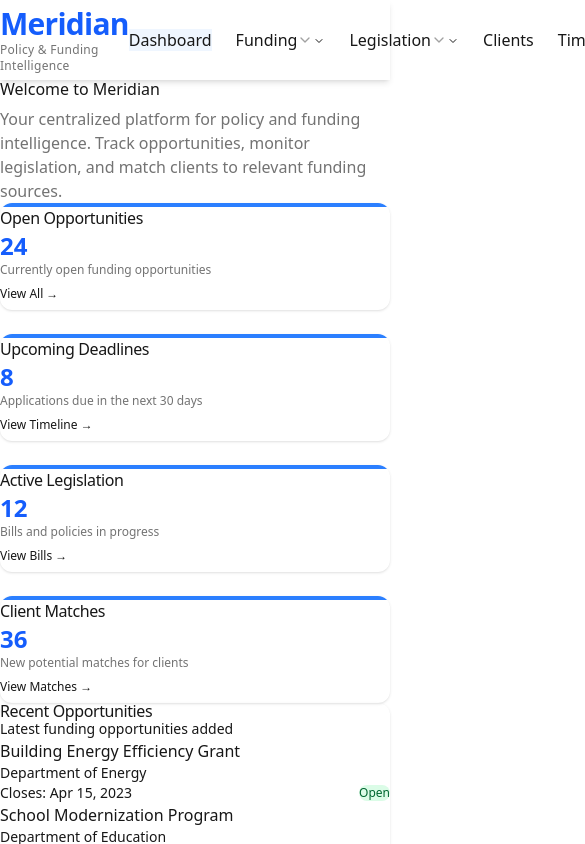
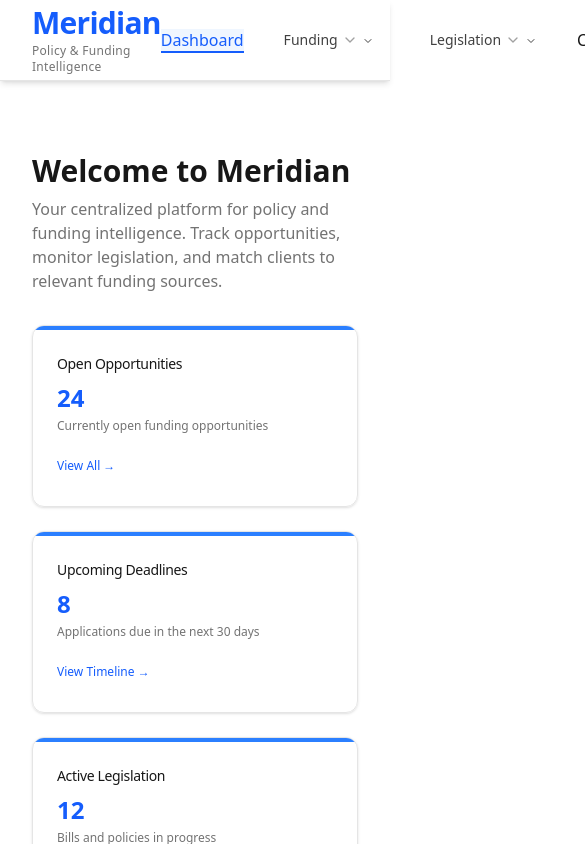
Before and after one commit to EnergySystemsGroup/Meridian-ESG, a Next.js app: page / in a window 390 px wide. Shown: the top 844 px of the page, 585 px wide, since content can reach past the window. Built offline with nearby package versions, Linux system fonts and the light colour scheme.

Commit message:
Refactor main layout with improved max-width and responsive spacing
- Add max-width container for header to improve layout consistency
- Introduce spacer divs to balance header elements
- Simplify Tailwind CSS imports in globals.css
- Remove redundant Tailwind directives

```diff
--- a/app/components/layout/main-layout.jsx
+++ b/app/components/layout/main-layout.jsx
@@ -36,9 +36,13 @@
 
 const MainLayout = ({ children }) => {
 	return (
-		<div className='flex min-h-screen   flex-col'>
-			<header className='sticky top-0 z-40 border-b border-neutral-200  dark:border-neutral-800 bg-white dark:bg-neutral-950 shadow-md'>
-				<div className='flex h-20 items-center justify-between mx-auto pl-4 w-full'>
+		<div className='flex min-h-screen flex-col'>
+			<header className='sticky top-0 z-40 border-b border-neutral-200 dark:border-neutral-800 bg-white dark:bg-neutral-950 shadow-md'>
+				<div className='max-w-[1400px] mx-auto w-full px-8'>
+					<div className='flex h-20 items-center justify-between'>
+						{/* Added a spacer div before the logo */}
+						<div className='w-4 h-full'></div>
+
 						{/* Logo and Brand Section */}
 						<div className='flex items-center'>
 							<Link href='/' className='flex items-center group'>
@@ -69,9 +73,13 @@
 								<span>Settings</span>
 							</button>
 						</div>
+
+						{/* Added a spacer div after the actions */}
+						<div className='w-4 h-full'></div>
+					</div>
 				</div>
 			</header>
-			<main className=' flex-1 w-full px-8 py-8 mx-auto'>{children}</main>
+			<main className='flex-1 w-full px-8 py-8 mx-auto'>{children}</main>
 		</div>
 	);
 };
--- a/app/globals.css
+++ b/app/globals.css
@@ -1,15 +1,10 @@
 @import 'tailwindcss';
-@import 'tailwindcss/preflight';
 @tailwind utilities;
 
 @theme {
 	--font-sans: var(--font-geist-sans);
 	--font-mono: var(--font-geist-mono);
 }
-
-@tailwind base;
-@tailwind components;
-@tailwind utilities;
 
 @layer base {
 	:root {
```
Lines whose indentation alone changed are shown as unchanged.
